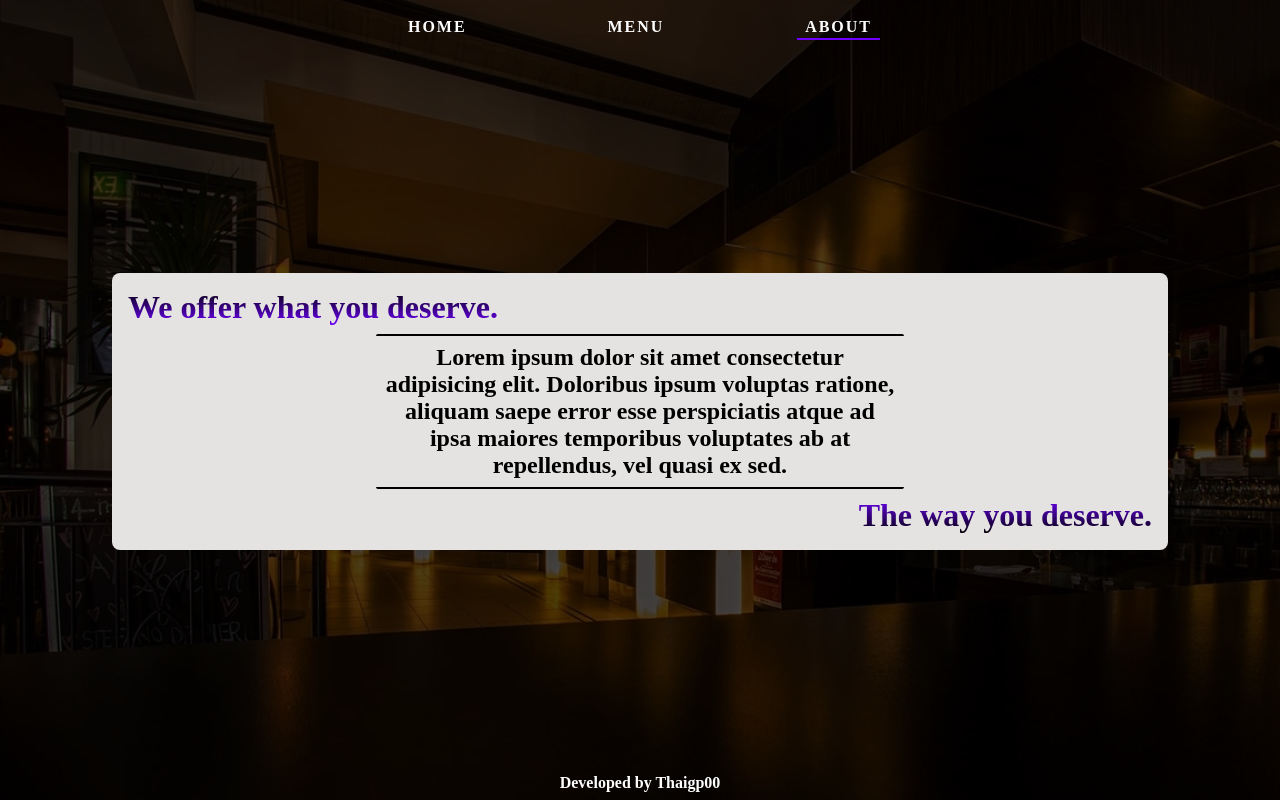
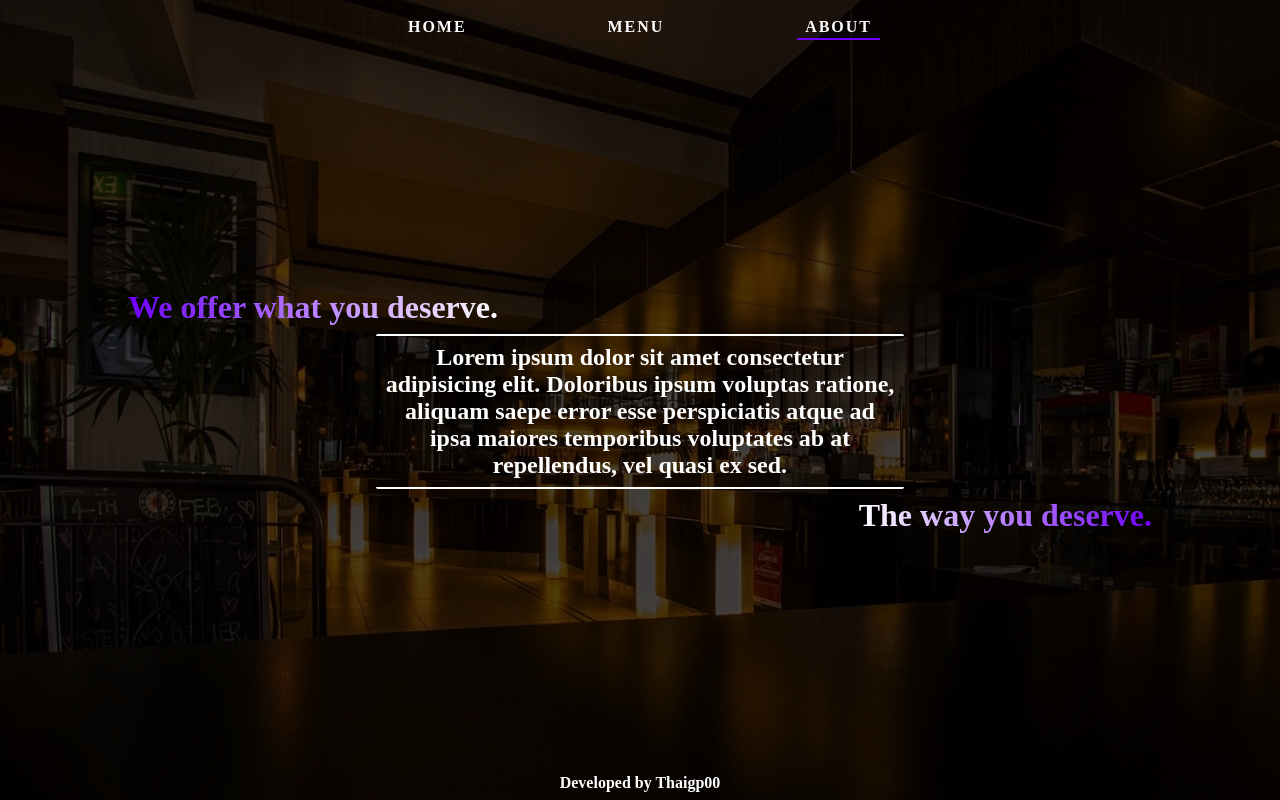
Before and after one commit to Thaigp00/restaurant-page, a website built with webpack: page src/template.html in a window 1280 px wide. Both pictures are taken after a click on the button "ABOUT". Built offline with nearby package versions, Linux system fonts and the light colour scheme; files whose address does not match are found by name.

Commit message:
Erase background at about page

```diff
--- a/src/style.css
+++ b/src/style.css
@@ -88,7 +88,7 @@ nav button {
     font-weight: 100;
     background: linear-gradient(to bottom, white, #6F00FF);
     background-clip: text;
-    -webkit-text-fill-color: transparent;
+    color: transparent;
 
 }
 
@@ -166,23 +166,23 @@ footer a {
     width: 80%;
     padding: 16px;
     border-radius: 8px;
-    background-color: #E4E3E2;
-    color: black;
+    /* background-color: #E4E3E2; */
+    color: white;
 }
 
 .about-wrapper h1 {
     &.slogan-start {
         align-self: flex-start;
-        background: linear-gradient(to bottom, black, #6F00FF);
+        background: linear-gradient(to left, white, #6F00FF);
         background-clip: text;
-        -webkit-text-fill-color: transparent;
+        color: transparent;
     }
 
     &.slogan-end {
         align-self: flex-end;
-        background: linear-gradient(to top, black, #6F00FF);
+        background: linear-gradient(to right, white, #6F00FF);
         background-clip: text;
-        -webkit-text-fill-color: transparent;
+        color: transparent;
     }
 }
 
@@ -191,8 +191,8 @@ footer a {
     width: 50%;
     padding: 8px;
     margin: 8px;
-    border-top: 2px solid black;
-    border-bottom: 2px solid black;
+    border-top: 2px solid white;
+    border-bottom: 2px solid white;
     border-radius: 2px;
     font-size: min(1.5rem, 4vw);
     font-weight: bold;
```
